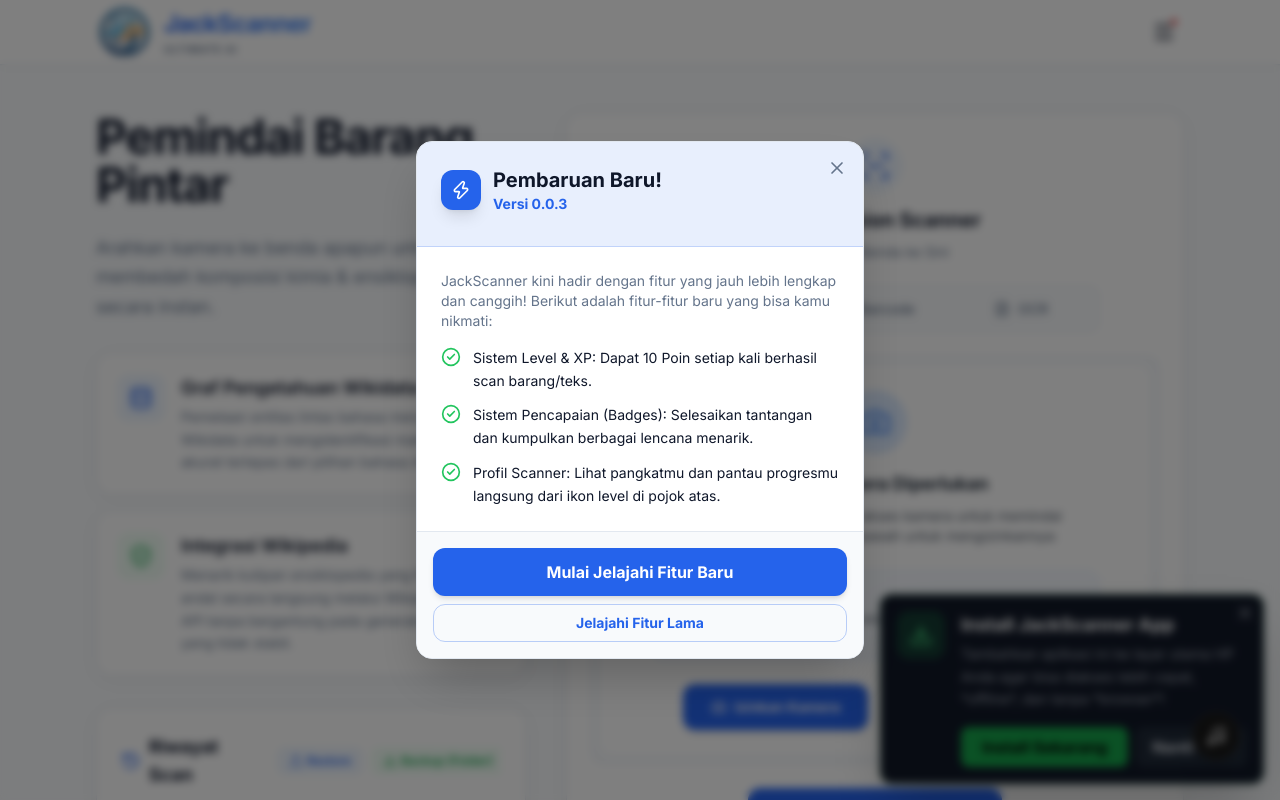
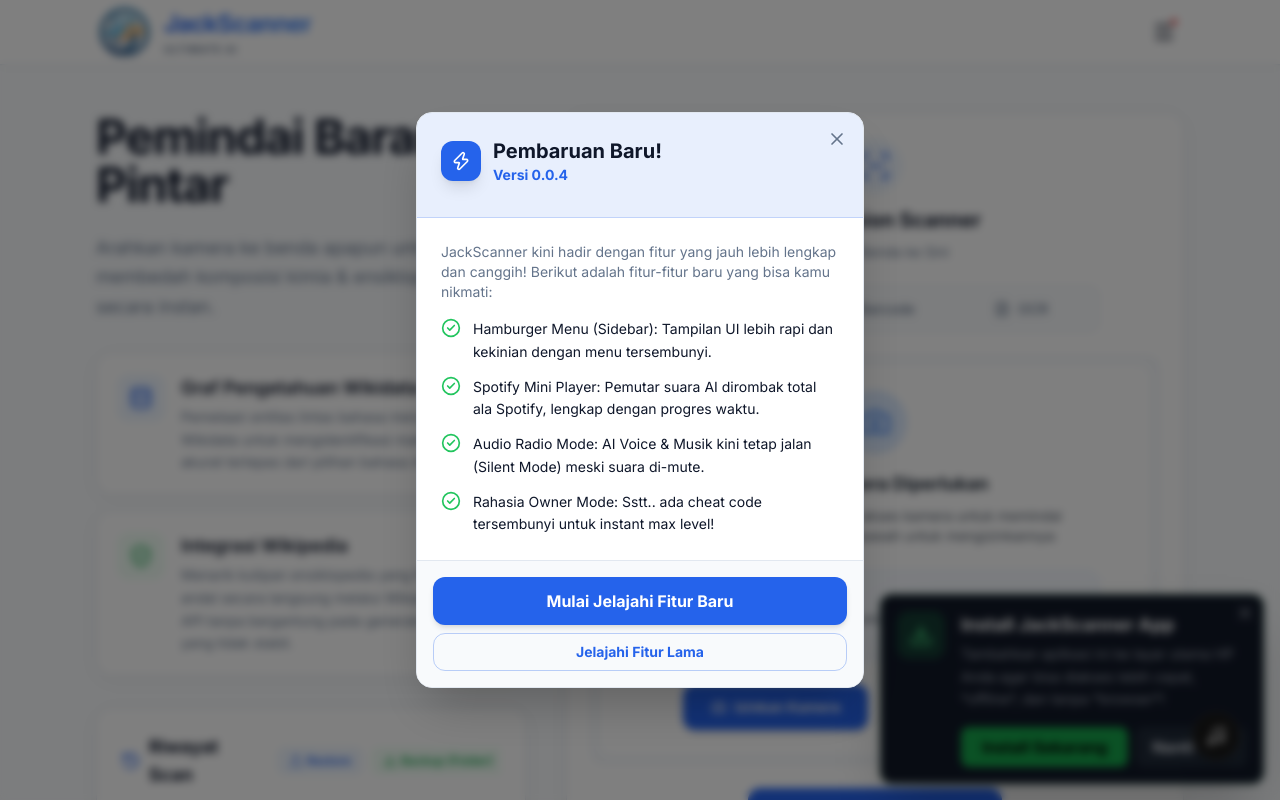
Before and after one commit to fxcomunity/JackScanner, a React (Vite) app: page / in a window 1280 px wide. Shown: the top 800 px of the page. Built offline with nearby package versions, Linux system fonts and the light colour scheme.

Commit message:
chore: bump version to 0.0.4 and update changelog

```diff
--- a/src/App.jsx
+++ b/src/App.jsx
@@ -11,7 +11,7 @@ import SplashScreen from './components/SplashScreen';
 import SoundMenu from './components/SoundMenu';
 import jsPDF from "jspdf";
 import './index.css';
-const APP_VERSION = '0.0.3';
+const APP_VERSION = '0.0.4';
 
 function App() {
   const [scanResult, setScanResult] = useState(null);
@@ -1164,9 +1164,10 @@ function App() {
               </p>
               <ul className="space-y-3">
                 {[
-                  "Sistem Level & XP: Dapat 10 Poin setiap kali berhasil scan barang/teks.",
-                  "Sistem Pencapaian (Badges): Selesaikan tantangan dan kumpulkan berbagai lencana menarik.",
-                  "Profil Scanner: Lihat pangkatmu dan pantau progresmu langsung dari ikon level di pojok atas."
+                  "Hamburger Menu (Sidebar): Tampilan UI lebih rapi dan kekinian dengan menu tersembunyi.",
+                  "Spotify Mini Player: Pemutar suara AI dirombak total ala Spotify, lengkap dengan progres waktu.",
+                  "Audio Radio Mode: AI Voice & Musik kini tetap jalan (Silent Mode) meski suara di-mute.",
+                  "Rahasia Owner Mode: Sstt.. ada cheat code tersembunyi untuk instant max level!"
                 ].map((item, idx) => (
                   <li key={idx} className="flex gap-3 text-sm text-text-main">
                     <CheckCircle2 className="w-5 h-5 text-green-500 shrink-0" />
--- a/src/components/ProductInfo.jsx
+++ b/src/components/ProductInfo.jsx
@@ -181,7 +181,7 @@ const ProductInfo = ({ result, onReset, lang, onUpdateInfo }) => {
   return (
     <div className="space-y-6 animate-fade-in-up" ref={printRef}>
       {/* Result Header */}
-      <div className="card p-6 flex flex-col sm:flex-row items-start justify-between gap-4 border-l-4 border-l-primary bg-surface">
+      <div className="card p-6 flex flex-col gap-6 border-l-4 border-l-primary bg-surface">
         <div className="flex flex-col sm:flex-row items-start sm:items-center gap-5 w-full">
           {result[0]?.image && (
             <div className="w-full sm:w-28 sm:h-28 shrink-0 rounded-xl overflow-hidden border-2 border-border shadow-sm bg-background relative group">
@@ -194,21 +194,23 @@ const ProductInfo = ({ result, onReset, lang, onUpdateInfo }) => {
               {activeLabel ? "Manual Input (User)" : `${t.confidence}: ${confidencePercent}%`}
             </p>
             <div className="flex items-center gap-3">
-              <h2 className="text-2xl font-bold text-text-main capitalize">{info.name}</h2>
+              <h2 className="text-2xl sm:text-3xl font-bold text-text-main capitalize leading-tight">{info.name}</h2>
               <button
                 onClick={handleSpeak}
-                className={`p-2 rounded-full transition-colors ${isPlaying ? 'bg-primary text-white shadow-md animate-pulse' : 'bg-background text-text-muted hover:bg-gray-200 dark:hover:bg-gray-800'}`}
+                className={`p-2 shrink-0 rounded-full transition-colors ${isPlaying ? 'bg-primary text-white shadow-md animate-pulse' : 'bg-background text-text-muted hover:bg-gray-200 dark:hover:bg-gray-800'}`}
                 title="Bacakan Info"
               >
                 {isPlaying ? <VolumeX className="w-5 h-5" /> : <Volume2 className="w-5 h-5" />}
               </button>
             </div>
             <p className="text-text-muted text-sm mt-2">
-              {t.originalLabel}: <span className="font-mono text-xs bg-background px-2 py-0.5 rounded text-text-muted">{activeLabel || selectedPrediction.className}</span>
+              {t.originalLabel}: <span className="font-mono text-xs bg-background px-2 py-0.5 rounded border border-border text-text-muted">{activeLabel || selectedPrediction.className}</span>
             </p>
           </div>
         </div>
-        <div className="flex flex-wrap gap-2 shrink-0" data-html2canvas-ignore>
+
+        {/* Action Buttons Container */}
+        <div className="flex flex-wrap items-center gap-3 border-t border-border pt-4" data-html2canvas-ignore>
           <button onClick={handleSearchShopee} className="btn-secondary whitespace-nowrap !bg-orange-50 !text-orange-600 !border-orange-200 hover:!bg-orange-100 hover:!border-orange-300 dark:!bg-orange-900/30 dark:!text-orange-400 dark:!border-orange-800" title="Cari di Shopee">
             <ShoppingBag className="w-4 h-4" /> Shopee
           </button>
```
